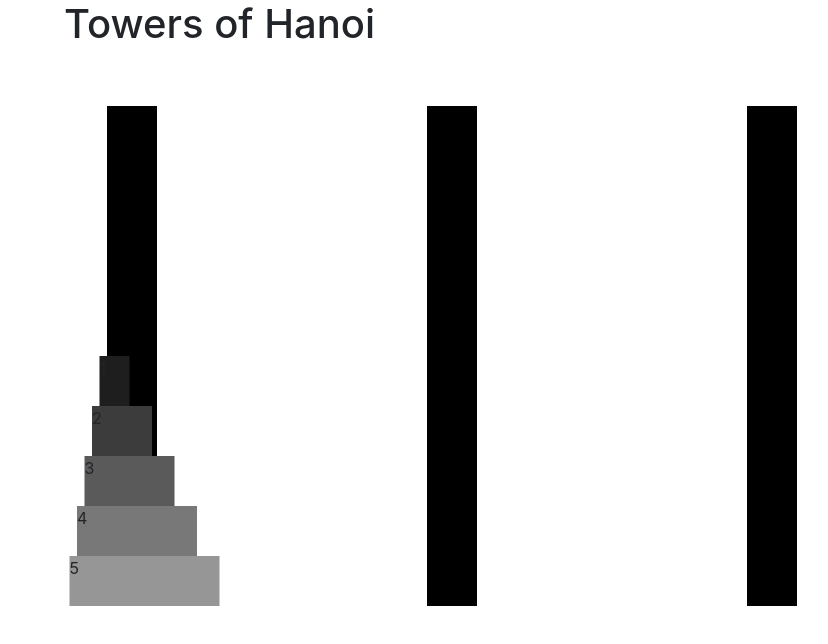
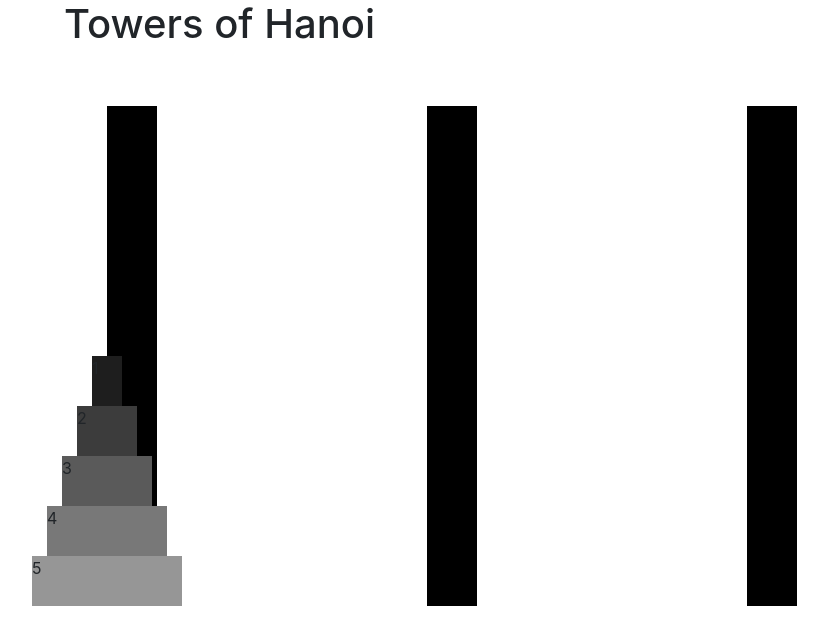
Before and after one commit to curtisyungen/tower-of-hanoi, a React (Create React App) app: page / in a window 1280 px wide. Shown: the top 644 px of the page, without its empty margins (21-849 px from the left). Built offline with nearby package versions, Linux system fonts and the light colour scheme.

Commit message:
Add files via upload

```diff
--- a/src/components/ring.js
+++ b/src/components/ring.js
@@ -13,7 +13,7 @@ const Ring = ({ ringId, vertPosition, tower, clickRing }) => {
                 height: "50px",
                 left: `${tower * 25}%`,
                 position: "absolute",
-                transform: "translate(-25%)",
+                transform: `translate(-${ringId * 15}px)`,
                 width: `${ringId * 30}px`,
                 zIndex: 10,
             }}
```
